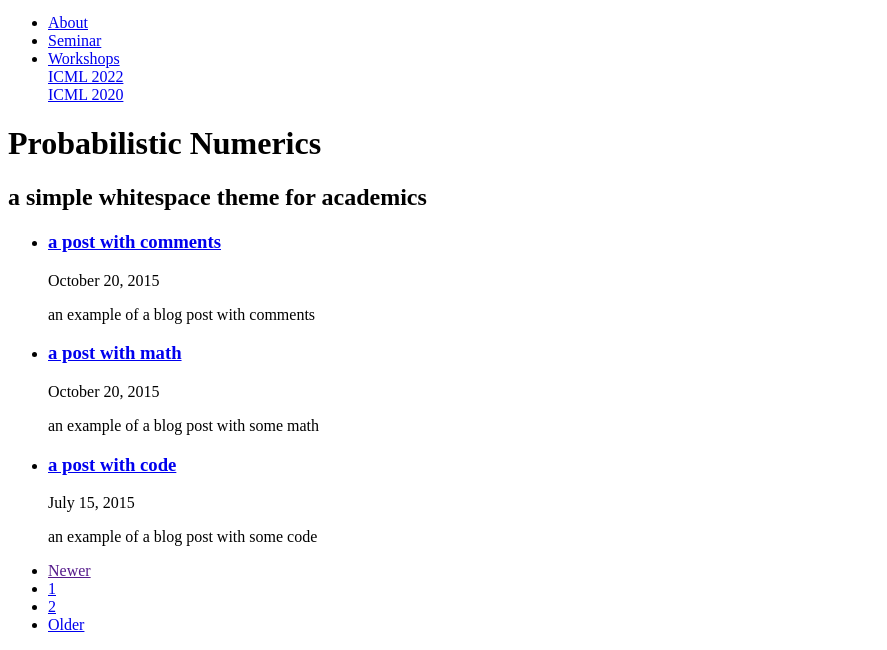
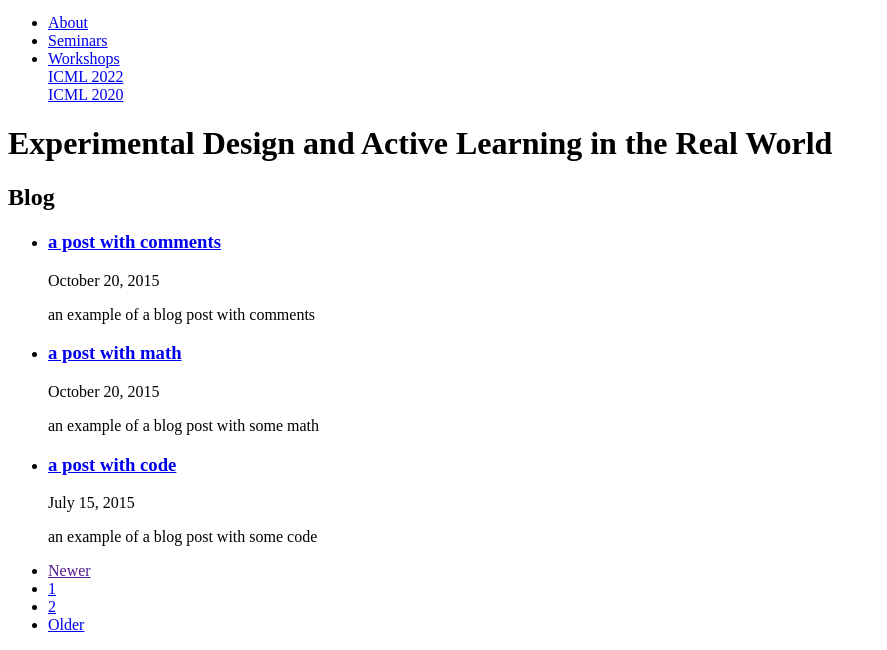
Before and after one commit to realworldml/realworldml.github.io, a Jekyll site: the page built from blog/index.html, in a window 1280 px wide, cut to the strip 435-1085 px from the top of the page. Shown: the whole strip, without its empty margins (0-887 px from the left). Built offline with Jekyll 4.4.1, drawn with Linux system fonts in a browser that asks for light colours; nearby versions of some CDN libraries; the list of posts is cut into pages by our own code; comment, search, counter and statistics services are not loaded.

Commit message:
update config and pages: about, seminars

```diff
--- a/_config.yml
+++ b/_config.yml
@@ -11,11 +11,11 @@ logo: assets/img/logos/globe-logo.png # path to website logo (e.g. for the navig
 watermark: assets/img/logos/globe-logo.png
 #watermark: assets/img/logos/pn-watermark.svg
 url: https://willieneis.github.io # the base hostname & protocol for your site
-baseurl: /probabilistic-numerics-website # the subpath of your site, e.g. /my-github-repo
+baseurl: /new-realworldml-website # the subpath of your site, e.g. /my-github-repo
 description: > # the ">" symbol means to ignore newlines until "footer_text:"
   Quantifying Uncertainty in Computation.
 footer_text: >
-  Powered by <a href="http://jekyllrb.com/" target="_blank">Jekyll</a> and the <a href="https://github.com/alshedivat/al-folio">al-folio</a> theme. Hosted on <a href="https://github.com/probabilistic-numerics/website" target="_blank" rel="noopener">GitHub</a>.
+  Powered by <a href="http://jekyllrb.com/" target="_blank">Jekyll</a> and the <a href="https://github.com/alshedivat/al-folio">al-folio</a> theme.
 last_updated: false # set to true if you want to display last updated in the footer
 impressum_path:  # set to path to include impressum link in the footer, use the same path as permalink in a page, helps to conform with EU GDPR
 
@@ -48,11 +48,11 @@ og_image: # The site-wide (default for all links) Open Graph preview image
 # Social integration
 # -----------------------------------------------------------------------------
 
-github_username: probabilistic-numerics
+github_username: realworldml
 gitlab_username: # your GitLab user name
 twitter_username: # your Twitter handle
 linkedin_username: # your LinkedIn user name
-google_scholar: scholar?q=probabilistic+numerics # your Google Scholar link
+google_scholar: # your Google Scholar link
 orcid_id: # your ORCID ID
 medium_username: # your Medium username
 quora_username: # your Quora username
@@ -64,8 +64,7 @@ keybase_username: # your keybase user name
 wikidata_id: # your wikidata id
 dblp_url: # your DBLP profile url
 
-contact_note: >
-  Open an <a href="https://github.com/probabilistic-numerics/website/issues">issue</a> or <a href="https://github.com/probabilistic-numerics/website/pulls">pull request</a> on GitHub to get in touch or suggest changes to this site.
+contact_note: #
 
 google_analytics: UA-XXXXXXXXX # out your google-analytics code
 panelbear_analytics: XXXXXXXXX # panelbear analytics site ID
@@ -74,8 +73,8 @@ panelbear_analytics: XXXXXXXXX # panelbear analytics site ID
 # Blog
 # -----------------------------------------------------------------------------
 
-blog_name: Probabilistic Numerics  # your blog must have a name for it to show up in the nav bar
-blog_description: a simple whitespace theme for academics
+blog_name: Experimental Design and Active Learning in the Real World  # your blog must have a name for it to show up in the nav bar
+blog_description: Blog
 permalink: /blog/:year/:title/
 
 # Pagination
```
Also changed, not shown: _pages/about.md (+13 -5 lines), _pages/seminars.md (+4 -4 lines).
